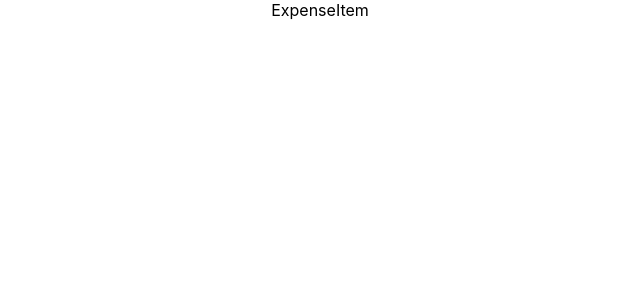
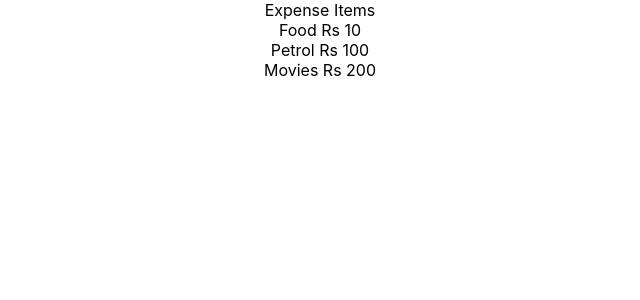
Before and after one commit to Akash-Rajmane/Expense-Tracker, a React (Create React App) app: page / in a window 1280 px wide. Shown: the top 300 px of the page, without its empty margins (320-960 px from the left). Built offline with nearby package versions, Linux system fonts and the light colour scheme.

Commit message:
added expense-items hard-coded

```diff
--- a/src/App.js
+++ b/src/App.js
@@ -5,6 +5,15 @@ function App() {
   return (
     <div className="App">
      <ExpenseItem/>
+     <div>
+     Food Rs 10
+     </div>
+     <div>
+     Petrol Rs 100
+     </div>
+     <div>
+     Movies Rs 200
+     </div>
     </div>
   );
 }
--- a/src/components/ExpenseItem.js
+++ b/src/components/ExpenseItem.js
@@ -2,7 +2,7 @@ import React from 'react';
 
 const ExpenseItem = () => {
   return (
-    <div>ExpenseItem</div>
+    <div>Expense Items</div>
   )
 }
 
```
